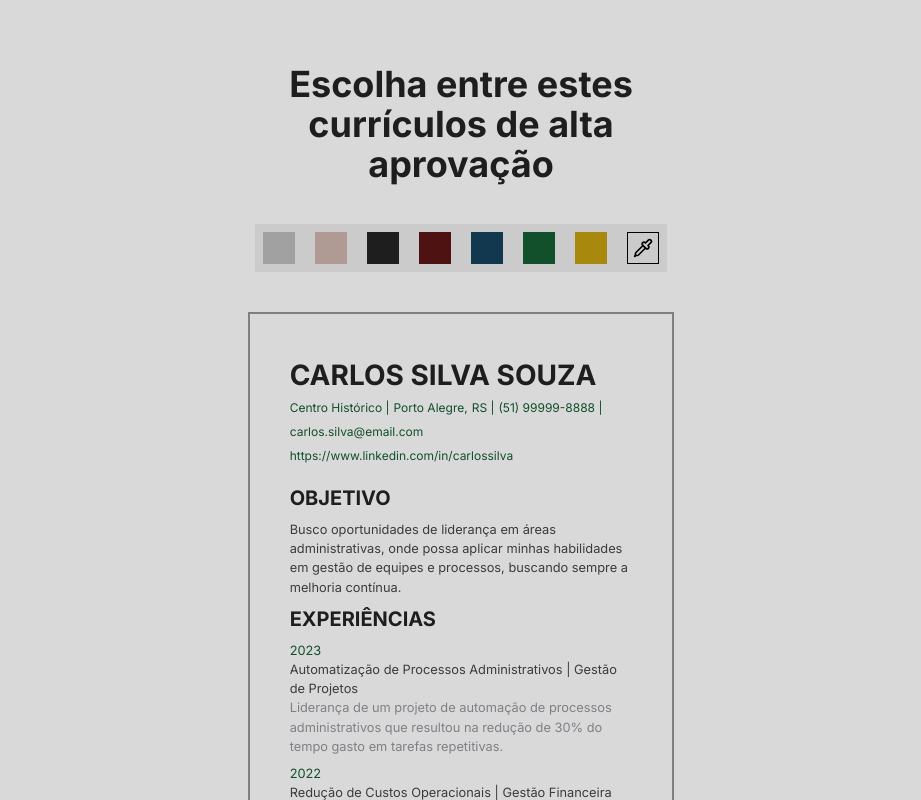
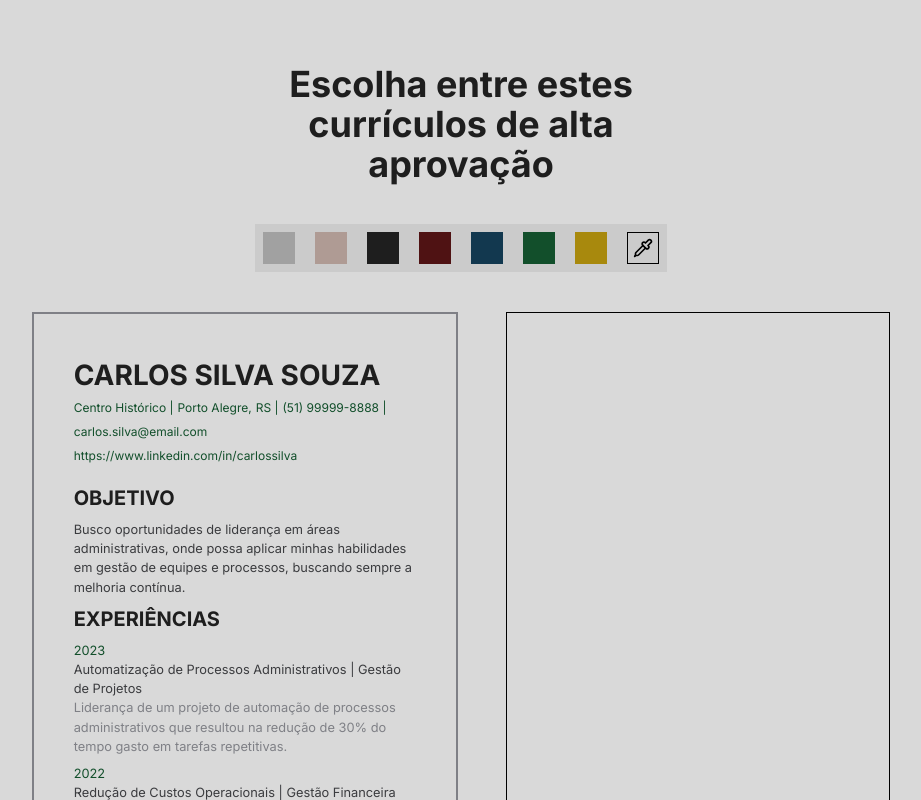
Before and after one commit to ArthurJuwer/CurriculumMaker, a React (Vite) app: page /models in a window 1280 px wide. Shown: the top 800 px of the page, without its empty margins (179-1100 px from the left). Built offline with nearby package versions, Linux system fonts and the light colour scheme.

Commit message:
atualizacao rapida de bug

```diff
--- a/src/components/Models/Models.jsx
+++ b/src/components/Models/Models.jsx
@@ -106,7 +106,7 @@ export default function Models(){
 
 
 
-                {/* <ModelsThemes key={1} id={1} color={colorPass}/> */}
+                <ModelsThemes key={1} id={1} color={colorPass}/>
                 {/* <ModelsThemes key={2} id={2} color={colorPass}/>
                 <ModelsThemes key={3} id={3} color={colorPass}/> */}
             </div>
--- a/src/components/Steps/Header/HeaderCV.jsx
+++ b/src/components/Steps/Header/HeaderCV.jsx
@@ -67,7 +67,7 @@ export default function HeaderCV() {
                     </div>
                     <ButtonNext onClick={handleSubmit} link={'/steps/presentationCV'}/>
                 </div>
-                <Curriculum valuesCurriculum={{ color, name, email, bairro, cidade, estado, telefone, linkedin }} />
+                <Curriculum valuesCurriculum={{ model, color, name, email, bairro, cidade, estado, telefone, linkedin }}/>
             </div>
         </div>
     );
```
Also changed, not shown: src/components/Steps/Curriculums/CurriculumModel1.jsx (line endings or trailing spaces).
